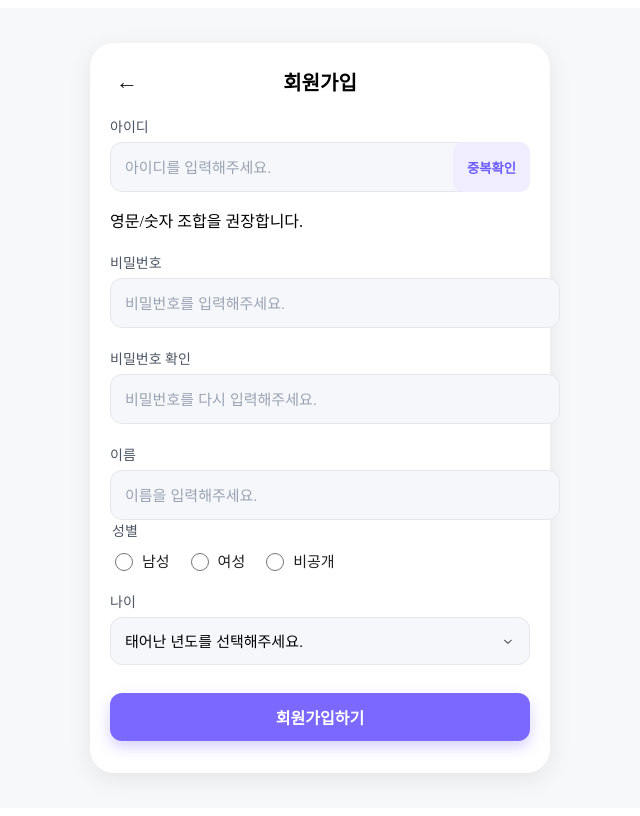
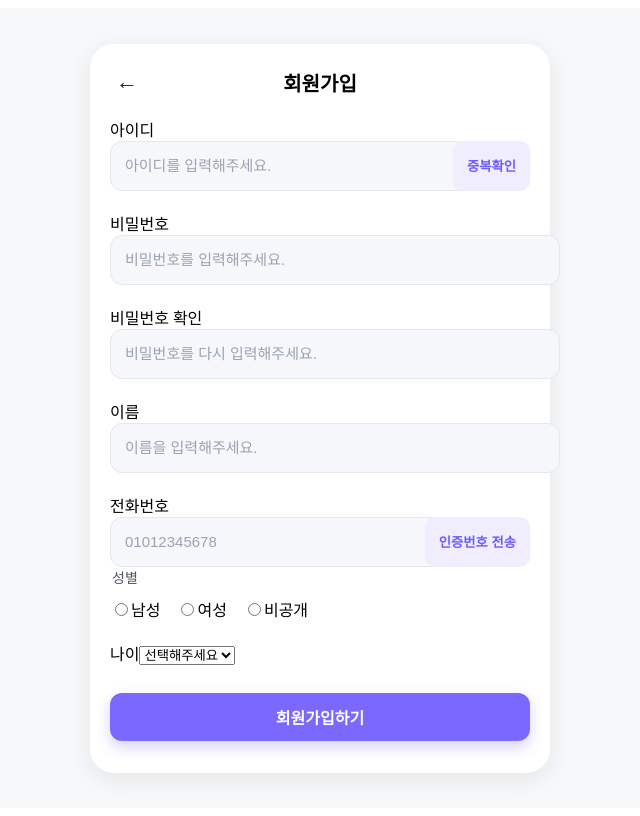
Before and after one commit to Yeram9286/frontstudy_5team, a Next.js app: page /signup in a window 1280 px wide. Shown: the whole page, without its empty margins (320-960 px from the left). Built offline with nearby package versions, Linux system fonts and the light colour scheme.

Commit message:
전화번호페이지

```diff
--- a/src/app/signup/Signup.module.css
+++ b/src/app/signup/Signup.module.css
@@ -124,14 +124,14 @@ fieldset.field {
   display: flex;
   align-items: center;
   gap: 6px;
-  font-size: 15px;
+  font-size: 16px;
   color: #1e1e1e;
 }
 
 .radio input[type="radio"] {
   width: 18px;
   height: 18px;
-  accent-color: #7a68ff;
+  accent-color: #7a68ff ;
 }
 /* 출생년도 */
 .select {
@@ -139,14 +139,14 @@ fieldset.field {
 }
 
 .select select {
-  appearance: none;
-  width: 100%;
-  height: 48px;
-  border: 1px solid #e5e7eb;
+width: 100%;
+  height: 50px;
+  border: 1px solid #e0e2e7;
   border-radius: 12px;
-  background: #f5f7fb;
+  background: #f2f3f7;
   font-size: 15px;
-  padding: 0 42px 0 14px;
+  padding: 0 46px 0 14px;
+  color: #111;
   outline: none;
   transition: border-color 0.15s, box-shadow 0.15s, background 0.15s;
 }
@@ -226,3 +226,66 @@ fieldset.field {
     font-size: 15px;
   }
 }
+
+/* ===== 전화번호 인증 ===== */
+
+/* 전화번호 입력창 + 버튼 행 */
+.phoneRow {
+  display: grid;
+  grid-template-columns: 1fr auto;
+  gap: 8px;
+  align-items: center;
+}
+
+/* 인증번호 입력칸 + 확인 버튼 */
+.verifyRow {
+  display: grid;
+  grid-template-columns: 1fr auto;
+  gap: 8px;
+  margin-top: 8px;
+}
+
+/* 인증완료 텍스트 */
+.verified {
+  color: #16a34a; /* 초록색 (성공 느낌) */
+  font-size: 14px;
+  margin-top: 4px;
+  font-weight: 600;
+}
+
+/* 인증실패 텍스트 */
+.unverified {
+  color: #dc2626; /* 빨간색 (오류 느낌) */
+  font-size: 14px;
+  margin-top: 4px;
+  font-weight: 600;
+}
+
+/* 인증 버튼 공통 스타일 */
+.btnVerify {
+  background: #f0edff;
+  color: #6b5cff;
+  border: none;
+  border-radius: 10px;
+  font-weight: 600;
+  padding: 0 14px;
+  height: 48px;
+  cursor: pointer;
+  transition: background 0.2s;
+}
+
+.btnVerify:hover {
+  background: #e5e0ff;
+}
+
+/* 반응형 보정 */
+@media (max-width: 430px) {
+  .phoneRow, .verifyRow {
+    grid-template-columns: 1fr auto;
+    gap: 6px;
+  }
+  .btnVerify {
+    padding: 0 10px;
+    font-size: 14px;
+  }
+}
--- a/src/app/signup/Signup.tsx
+++ b/src/app/signup/Signup.tsx
@@ -3,8 +3,7 @@
 import React, { useState } from 'react';
 import styles from "@/app/signup/Signup.module.css";
 
-const Signup = ()=> {
-
+const Signup = () => {
   const [userId, setUserId] = useState('');
   const [password, setPassword] = useState('');
   const [passwordConfirm, setPasswordConfirm] = useState('');
@@ -13,10 +12,36 @@ const Signup = ()=> {
   const [birthYear, setBirthYear] = useState<'' | '2004' | '2005' | '2006'>('');
   const [message, setMessage] = useState('');
 
+  // ✅ 전화번호 관련 state
+  const [phone, setPhone] = useState('');
+  const [verifyCode, setVerifyCode] = useState('');  // 실제 발송된 코드
+  const [userCode, setUserCode] = useState('');      // 사용자가 입력한 코드
+  const [isVerified, setIsVerified] = useState(false); // 인증 여부
 
+  // 아이디 중복확인
   const handleDuplicateCheck = () => {
     if (!userId) return setMessage('아이디를 먼저 입력해주세요.');
     setMessage('사용 가능한 아이디입니다');
+  };
+
+  // ✅ 인증번호 전송
+  const handleSendCode = () => {
+    if (!phone) return setMessage('전화번호를 입력해주세요.');
+    const code = Math.floor(100000 + Math.random() * 900000).toString(); // 6자리 난수
+    setVerifyCode(code);
+    setIsVerified(false);
+    setMessage(`인증번호가 발송되었습니다: ${code}`); // 실제 서비스에서는 이 부분은 alert로 X, 서버 API로 처리
+  };
+
+  // ✅ 인증번호 확인
+  const handleVerifyCode = () => {
+    if (userCode === verifyCode && verifyCode !== '') {
+      setIsVerified(true);
+      setMessage('전화번호 인증이 완료되었습니다 ');
+    } else {
+      setIsVerified(false);
+      setMessage('인증번호가 올바르지 않습니다 ');
+    }
   };
 
   // 제출
@@ -24,15 +49,18 @@ const Signup = ()=> {
     e.preventDefault();
     setMessage('');
 
-    if (!userId || !password || !passwordConfirm || !fullName || !gender || !birthYear) {
-      return setMessage('모든 항목을 입력/선택해주세요.');
+    if (!userId || !password || !passwordConfirm || !fullName || !gender || !birthYear || !phone) {
+      return setMessage('모든 항목을 입력해주세요.');
     }
     if (password !== passwordConfirm) {
       return setMessage('비밀번호 확인이 일치하지 않습니다.');
     }
-    // 실제 프로젝트에서는 여기서 API 호출
-    alert(`회원가입 데이터\n${JSON.stringify({ userId, fullName, gender, birthYear }, null, 2)}`);
-    setMessage('회원가입이 완료되었습니다');
+    if (!isVerified) {
+      return setMessage('전화번호 인증을 완료해주세요.');
+    }
+
+    alert(`회원가입 데이터\n${JSON.stringify({ userId, fullName, gender, birthYear, phone }, null, 2)}`);
+    setMessage('회원가입이 완료되었습니다 🎉');
   };
 
   return (
@@ -44,33 +72,32 @@ const Signup = ()=> {
         </header>
 
         <form className={styles.form} onSubmit={handleSubmit} noValidate>
-          {/* 아이디 + 중복확인 */}
+
+          {/* 아이디 */}
           <div className={styles.field}>
-            <label className={styles.label} htmlFor="userId">아이디</label>
+            <label htmlFor="userId">아이디</label>
             <div className={styles.row}>
               <input
                 id="userId"
-                type="text"                                  /* 지침: text */
+                type="text"
                 placeholder="아이디를 입력해주세요."
                 className={styles.input}
                 value={userId}
                 onChange={(e) => setUserId(e.target.value)}
                 required
-                aria-describedby="userIdHint"
               />
               <button type="button" className={`${styles.btn} ${styles.btnGhost}`} onClick={handleDuplicateCheck}>
                 중복확인
               </button>
             </div>
-            <p id="userIdHint" className={styles.hint}>영문/숫자 조합을 권장합니다.</p>
           </div>
 
           {/* 비밀번호 */}
           <div className={styles.field}>
-            <label className={styles.label} htmlFor="password">비밀번호</label>
+            <label htmlFor="password">비밀번호</label>
             <input
               id="password"
-              type="password"                               /* 지침: password */
+              type="password"
               placeholder="비밀번호를 입력해주세요."
               className={styles.input}
               value={password}
@@ -81,7 +108,7 @@ const Signup = ()=> {
 
           {/* 비밀번호 확인 */}
           <div className={styles.field}>
-            <label className={styles.label} htmlFor="passwordConfirm">비밀번호 확인</label>
+            <label htmlFor="passwordConfirm">비밀번호 확인</label>
             <input
               id="passwordConfirm"
               type="password"
@@ -95,10 +122,10 @@ const Signup = ()=> {
 
           {/* 이름 */}
           <div className={styles.field}>
-            <label className={styles.label} htmlFor="fullName">이름</label>
+            <label htmlFor="fullName">이름</label>
             <input
               id="fullName"
-              type="text"                                   /* 지침: text */
+              type="text"
               placeholder="이름을 입력해주세요."
               className={styles.input}
               value={fullName}
@@ -107,62 +134,72 @@ const Signup = ()=> {
             />
           </div>
 
-          {/* 성별: 라디오(name 동일 → 하나만 선택) */}
+          {/* ✅ 전화번호 + 인증 */}
+          <div className={styles.field}>
+            <label htmlFor="phone">전화번호</label>
+            <div className={styles.row}>
+              <input
+                id="phone"
+                type="tel"
+                placeholder="01012345678"
+                className={styles.input}
+                value={phone}
+                onChange={(e) => setPhone(e.target.value)}
+                required
+              />
+              <button
+                type="button"
+                className={`${styles.btn} ${styles.btnGhost}`}
+                onClick={handleSendCode}
+              >
+                인증번호 전송
+              </button>
+            </div>
+
+            {/* 인증번호 입력 */}
+            {verifyCode && (
+              <div className={styles.row} style={{ marginTop: '8px' }}>
+                <input
+                  type="text"
+                  placeholder="인증번호 입력"
+                  className={styles.input}
+                  value={userCode}
+                  onChange={(e) => setUserCode(e.target.value)}
+                />
+                <button
+                  type="button"
+                  className={`${styles.btn} ${styles.btnGhost}`}
+                  onClick={handleVerifyCode}
+                >
+                  확인
+                </button>
+              </div>
+            )}
+            {isVerified && <p className={styles.hint}>✅ 인증 완료</p>}
+          </div>
+
+          {/* 성별 */}
           <fieldset className={styles.field}>
             <legend className={styles.label}>성별</legend>
             <div className={styles.radios}>
-              <label className={styles.radio}>
-                <input
-                  type="radio"
-                  name="gender"                              /* 지침: name 동일 */
-                  value="male"
-                  checked={gender === 'male'}
-                  onChange={(e) => setGender(e.target.value as any)}
-                />
-                남성
-              </label>
-              <label className={styles.radio}>
-                <input
-                  type="radio"
-                  name="gender"
-                  value="female"
-                  checked={gender === 'female'}
-                  onChange={(e) => setGender(e.target.value as any)}
-                />
-                여성
-              </label>
-              <label className={styles.radio}>
-                <input
-                  type="radio"
-                  name="gender"
-                  value="secret"
-                  checked={gender === 'secret'}
-                  onChange={(e) => setGender(e.target.value as any)}
-                />
-                비공개
-              </label>
+              <label><input type="radio" name="gender" value="male" checked={gender === 'male'} onChange={(e) => setGender(e.target.value as any)} />남성</label>
+              <label><input type="radio" name="gender" value="female" checked={gender === 'female'} onChange={(e) => setGender(e.target.value as any)} />여성</label>
+              <label><input type="radio" name="gender" value="secret" checked={gender === 'secret'} onChange={(e) => setGender(e.target.value as any)} />비공개</label>
             </div>
           </fieldset>
 
-          {/* 나이(출생년도): select + option 2004/2005/2006 */}
+          {/* 출생년도 */}
           <div className={styles.field}>
-            <label className={styles.label} htmlFor="birthYear">나이</label>
-            <div className={styles.select}>
-              <select
-                id="birthYear"
-                value={birthYear}
-                onChange={(e) => setBirthYear(e.target.value as any)}
-                required
-              >
-                <option value="">태어난 년도를 선택해주세요.</option>
+            <label htmlFor="birthYear">나이</label>
+            <select id="birthYear" value={birthYear} onChange={(e) => setBirthYear(e.target.value as any)} required>
+              <option value="">선택해주세요</option>
               <option value="2004">2004</option>
               <option value="2005">2005</option>
               <option value="2006">2006</option>
             </select>
           </div>
-          </div>
 
-          {/* 회원가입 버튼 (지침: button 태그) */}
+          {/* 회원가입 버튼 */}
           <div className={styles.actions}>
             <button type="submit" className={`${styles.btn} ${styles.btnPrimary}`}>
               회원가입하기
@@ -173,8 +210,6 @@ const Signup = ()=> {
         {message && <p className={styles.message}>{message}</p>}
       </section>
     </main>
-
-
   );
 };
 
```
Also changed, not shown: src/public/down_arrow.png (renamed from public/down_arrow.png), src/public/up_arrow.png (renamed from public/up_arrow.png). Lines whose indentation alone changed are shown as unchanged.
